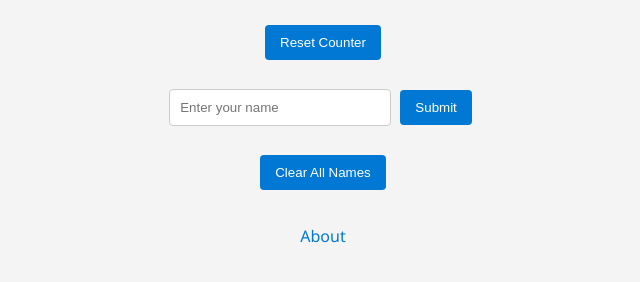
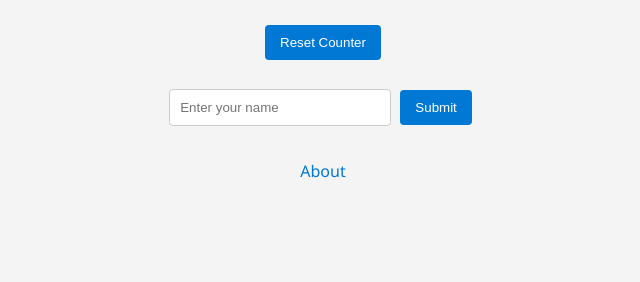
Before and after one commit to JoelMatip/devops-roadmap, a Flask app: template templates/index.html in a window 1280 px wide. Shown: the part 166-448 px from the top of the page, without its empty margins (317-957 px from the left). Run offline with Flask 3, Linux system fonts and the light colour scheme; the template is opened without the code that fills it, so the values that code supplies are empty.

Commit message:
Day 19: Styled About page and synced layout with homepage

```diff
--- a/app.py
+++ b/app.py
@@ -1,12 +1,10 @@
-from flask import Flask, render_template
-from flask import redirect, url_for
-from flask import request
-import redis
+from flask import Flask, render_template, request, redirect, url_for
+from redis import Redis
+from datetime import datetime
 import os
 
 app = Flask(__name__)
-redis_url = os.getenv("REDIS_URL", "redis://localhost:6379")
-r = redis.Redis.from_url(redis_url)
+r = Redis(host='redis', port=6379)
 
 @app.route("/")
 def index():
@@ -15,19 +13,17 @@ def index():
     names = [name.decode("utf-8") for name in names]
     return render_template("index.html", count=count, names=names)
 
+@app.route("/submit", methods=["POST"])
+def submit():
+    username = request.form["username"]
+    timestamp = datetime.now().strftime("%Y-%m-%d %H:%M:%S")
+    entry = f"{username} ({timestamp})"
+    r.rpush("usernames", entry)
+    return redirect(url_for("index"))
+
 @app.route("/reset", methods=["POST"])
 def reset():
     r.set("hits", 0)
-    return redirect(url_for("index"))
-
-@app.route("/about")
-def about():
-    return render_template("about.html", name="Ajay", version="1.0", redis_status=r.ping())
-
-@app.route("/submit", methods=["POST"])
-def submit():
-    username = request.form["username"]
-    r.rpush("usernames", username)
     return redirect(url_for("index"))
 
 @app.route("/clear", methods=["POST"])
@@ -35,5 +31,9 @@ def clear():
     r.delete("usernames")
     return redirect(url_for("index"))
 
+@app.route("/about")
+def about():
+    return render_template("about.html", name="Ajay", version="1.0", redis_status=r.ping())
+
 if __name__ == "__main__":
     app.run(host="0.0.0.0", port=int(os.environ.get("PORT", 5000)))
--- a/templates/index.html
+++ b/templates/index.html
@@ -28,6 +28,7 @@
             border: none;
             border-radius: 4px;
             cursor: pointer;
+            margin: 5px;
         }
         button:hover {
             background-color: #005A9E;
@@ -53,23 +54,6 @@
         a:hover {
             text-decoration: underline;
         }
-        form {
-    margin: 20px auto;
-}
-
-button {
-    padding: 10px 15px;
-    background-color: #0078D4;
-    color: white;
-    border: none;
-    border-radius: 4px;
-    cursor: pointer;
-    margin: 5px;
-}
-
-button:hover {
-    background-color: #005A9E;
-}
     </style>
 </head>
 <body>
@@ -92,11 +76,11 @@ button:hover {
                 <li>{{ name }}</li>
             {% endfor %}
         </ul>
+
+        <form action="/clear" method="post">
+            <button type="submit">Clear All Names</button>
+        </form>
     {% endif %}
-
-    <form action="/clear" method="post">
-        <button type="submit">Clear All Names</button>
-    </form>
 
     <a href="/about">About</a>
 </body>
```
